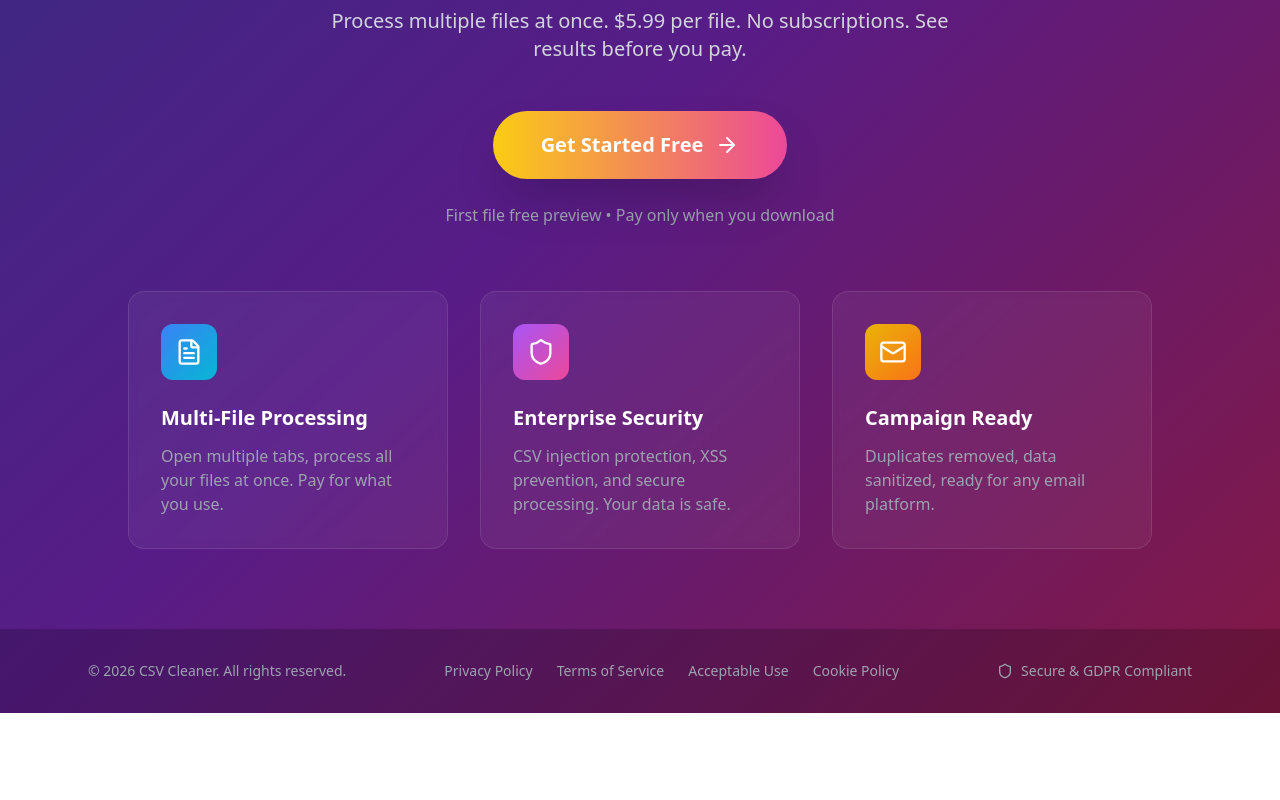
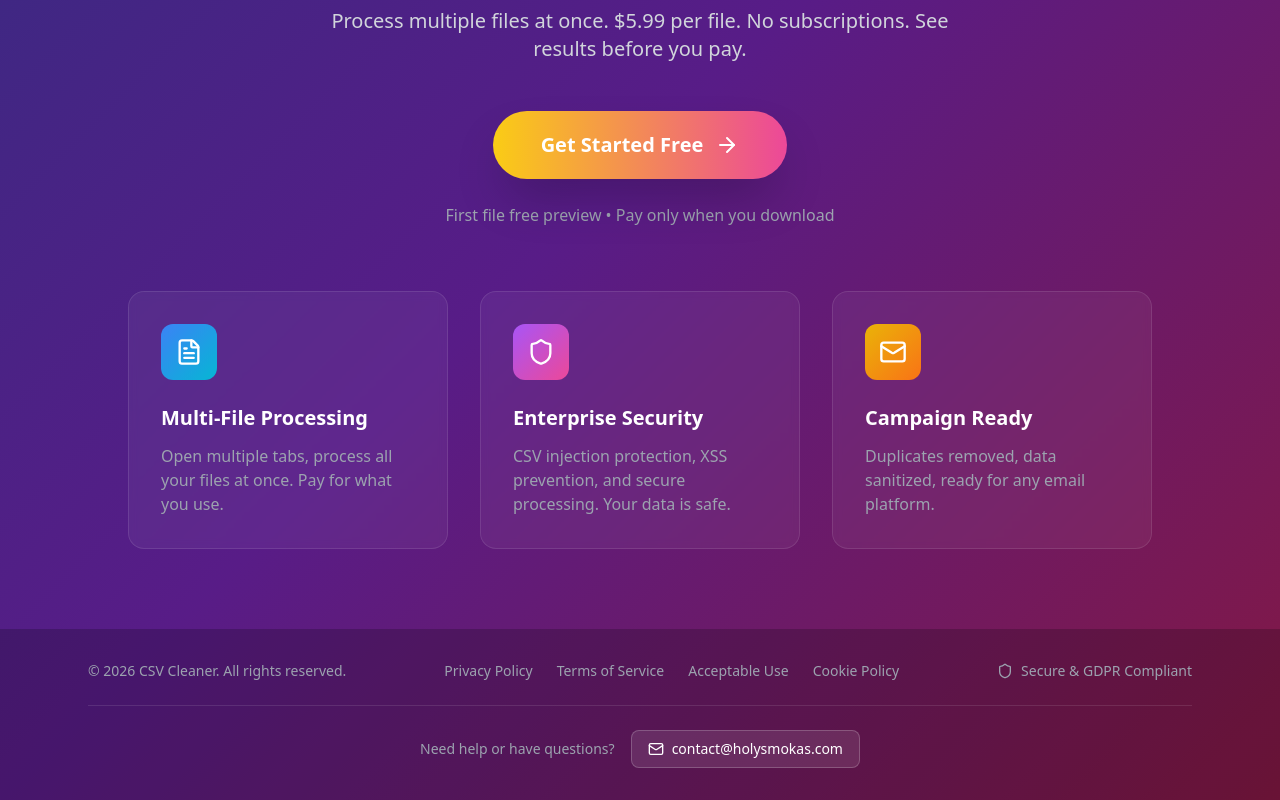
Before and after one commit to holysmokas/csv-cleaner, a React (Vite) app: page / in a window 1280 px wide. Shown: the part 477-1277 px from the top of the page. Before the commit the page ends 1190 px from the top, so only its background shows below. Built offline with nearby package versions, Linux system fonts and the light colour scheme.

Commit message:
add a contact support form  in footer

```diff
--- a/src/App.jsx
+++ b/src/App.jsx
@@ -11,7 +11,8 @@ const Footer = ({ variant = 'light' }) => {
   return (
     <footer className={`py-8 mt-auto ${isDark ? 'bg-black/20' : 'bg-gray-100 border-t border-gray-200'}`}>
       <div className="max-w-6xl mx-auto px-6">
-        <div className="flex flex-col md:flex-row justify-between items-center gap-4">
+        {/* Main Footer Content */}
+        <div className="flex flex-col md:flex-row justify-between items-center gap-6 mb-6">
           {/* Brand */}
           <div className={`text-sm ${isDark ? 'text-gray-400' : 'text-gray-600'}`}>
             © {new Date().getFullYear()} CSV Cleaner. All rights reserved.
@@ -49,6 +50,25 @@ const Footer = ({ variant = 'light' }) => {
           <div className={`flex items-center gap-2 text-sm ${isDark ? 'text-gray-400' : 'text-gray-600'}`}>
             <Shield className="w-4 h-4" />
             <span>Secure & GDPR Compliant</span>
+          </div>
+        </div>
+
+        {/* Contact Section */}
+        <div className={`border-t ${isDark ? 'border-white/10' : 'border-gray-200'} pt-6`}>
+          <div className="flex flex-col sm:flex-row justify-center items-center gap-4">
+            <span className={`text-sm ${isDark ? 'text-gray-400' : 'text-gray-600'}`}>
+              Need help or have questions?
+            </span>
+            <a
+              href="mailto:contact@holysmokas.com"
+              className={`inline-flex items-center gap-2 px-4 py-2 rounded-lg text-sm font-medium transition ${isDark
+                  ? 'bg-white/10 text-white hover:bg-white/20 border border-white/20'
+                  : 'bg-indigo-600 text-white hover:bg-indigo-700'
+                }`}
+            >
+              <Mail className="w-4 h-4" />
+              contact@holysmokas.com
+            </a>
           </div>
         </div>
       </div>
```
